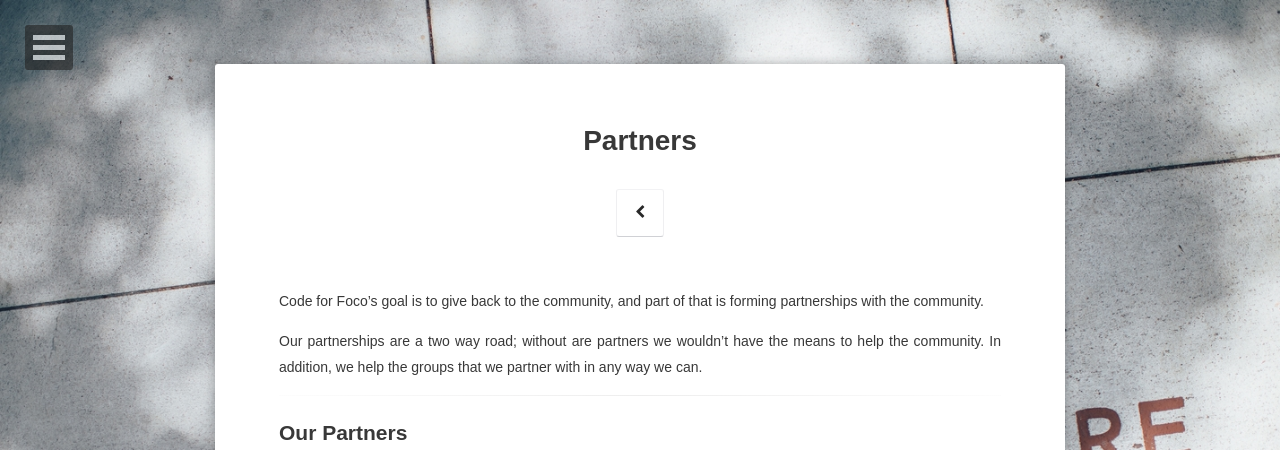
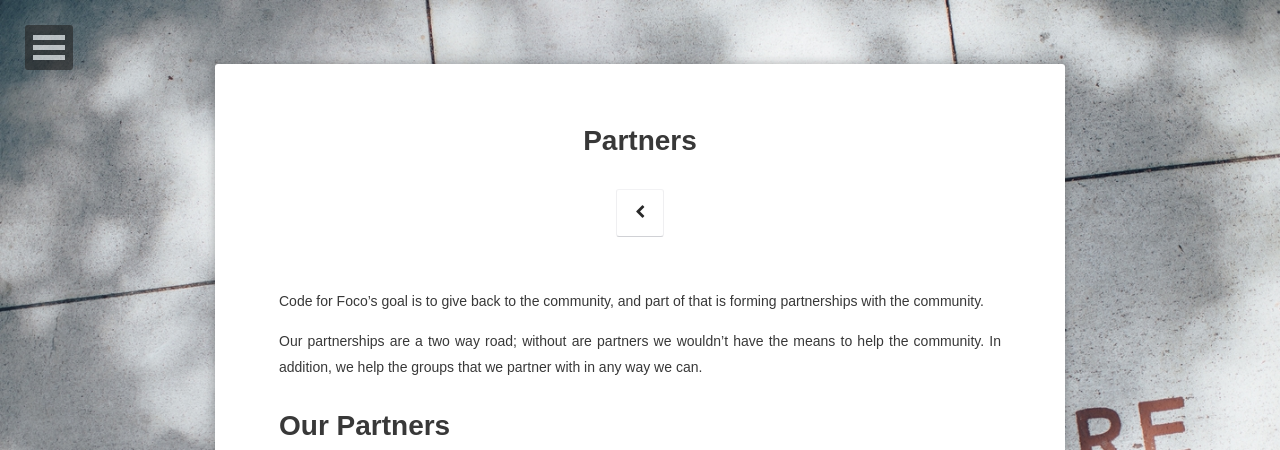
Before and after one commit to CodeForFoco/codeforfoco.github.io, a Jekyll site: the page built from partners/index.md, in a window 1280 px wide. Shown: the top 450 px of the page. Built offline with Jekyll 4.4.1, drawn with Linux system fonts in a browser that asks for light colours; some web fonts are replaced; comment, search, counter and statistics services are not loaded; grey boxes are pictures that could not be loaded.

Commit message:
last change for the night, formatting

```diff
--- a/partners/index.md
+++ b/partners/index.md
@@ -9,9 +9,9 @@ Code for Foco's goal is to give back to the community, and part of that is formi
 
 Our partnerships are a two way road; without are partners we wouldn't have the means to help the community. In addition, we help the groups that we partner with in any way we can.
 
+# Our Partners
+
 <hr class="hr-line">
-
-## Our Partners
 
 <a href="http://www.galvanize.com/campuses/fort-collins/"><img src="http://www.galvanize.com/wp-content/themes/galvanize/img/galvanize-logo.svg" /></a>
 
@@ -28,7 +28,7 @@ Galvanize Fort Collins has provided Code for Fort Collins event space and event
 OpenCity is a City of Fort Collins initiative to take transparency to the next level. The goal of OpenCity is to create a web portal to host data sets that are available to the public in a format that citizens can easily search, filter, and utilize in innovative and creative ways. Making data available allows citizens to learn about the City, help make decisions, and be a part of creating solutions.
 
 
-## Becoming a Partner
+# Becoming a Partner
 
 Want to help impact your community? Become a partner of ours!
 
```
